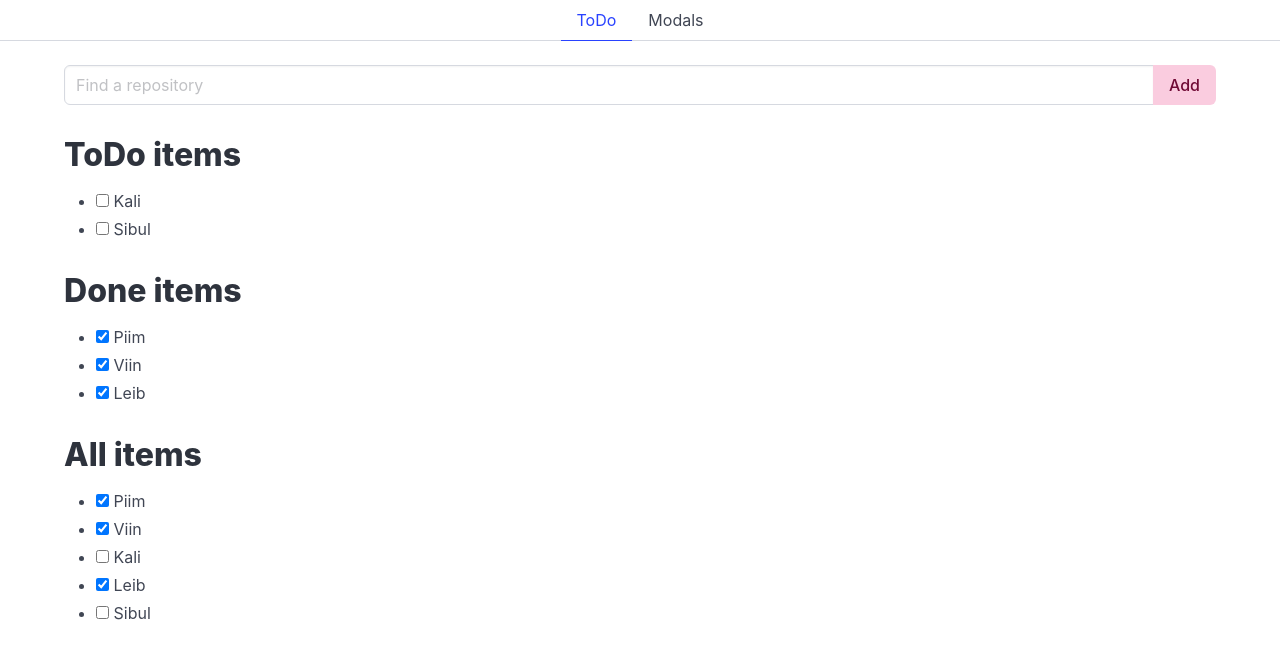
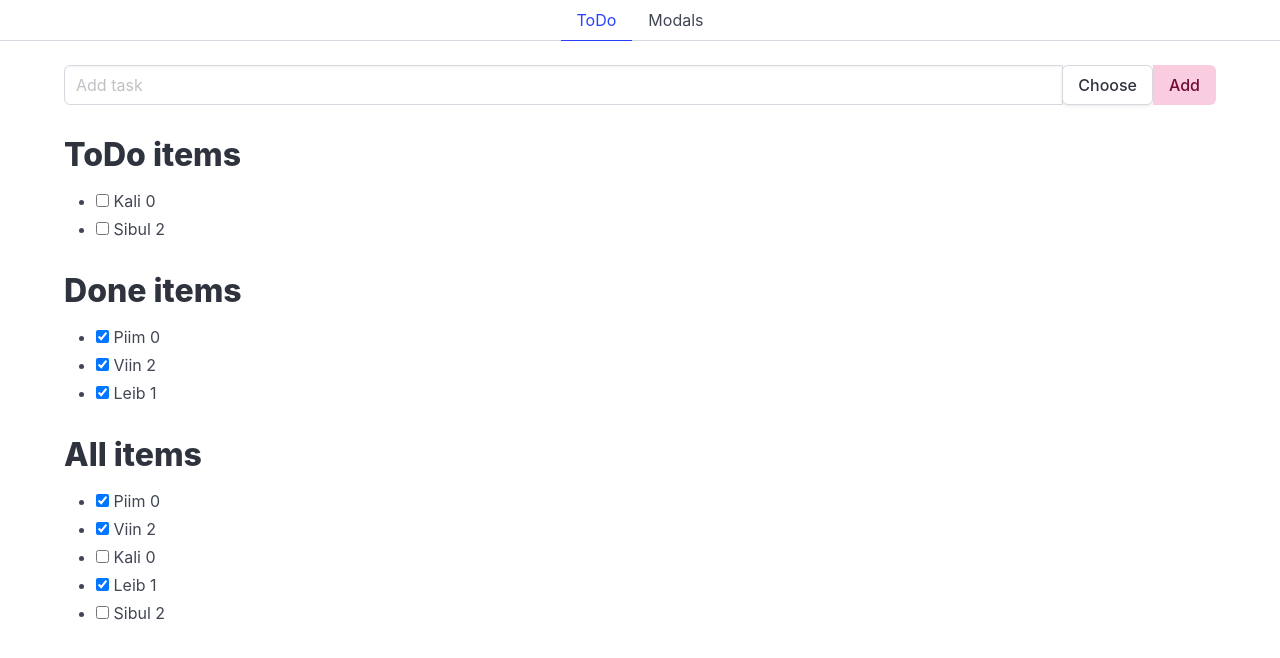
Before and after one commit to nelson-arrak/learnfront, a Vue app: page / in a window 1280 px wide. Shown: the top 658 px of the page. Built offline with nearby package versions, Linux system fonts and the light colour scheme.

Commit message:
Add item importance values

```diff
--- a/src/components/ItemList.vue
+++ b/src/components/ItemList.vue
@@ -7,7 +7,7 @@ defineProps(['items', 'title'])
     <ul>
         <li v-for="item in items" :key="item.id">
             <input type="checkbox" v-model="item.isDone">
-            {{ item.text }}
+            {{ item.text + " " + item.importance}}
         </li>
     </ul>
 </template>
--- a/src/pages/ToDo.vue
+++ b/src/pages/ToDo.vue
@@ -1,22 +1,30 @@
 <script setup>
-import {computed, ref } from 'vue';
+import { computed, ref } from 'vue';
 import ItemList from '../components/ItemList.vue';
 
-let isPrimary = ref(true);
+let importanceTerms = ref([
+    'Low',
+    'Medium',
+    'High',
+    'Choose'
+])
+let activeImportance = 3;
+
+let isActive = ref(true);
 let text = ref('');
 let newItem = ref(['']);
 let i = 0;
 let items = ref([
-    {id:i++, text:'Piim', isDone: true},
-    {id:i++, text:'Viin', isDone: true},
-    {id:i++, text:'Kali', isDone: false},
-    {id:i++, text:'Leib', isDone: true},
-    {id:i++, text:'Sibul', isDone: false},
+    { id: i++, text: 'Piim', isDone: true, importance: 0 },
+    { id: i++, text: 'Viin', isDone: true, importance: 2},
+    { id: i++, text: 'Kali', isDone: false, importance: 0 },
+    { id: i++, text: 'Leib', isDone: true, importance: 1 },
+    { id: i++, text: 'Sibul', isDone: false, importance: 2 },
 ]);
 
 function add() {
     if (newItem.value.trim() !== '') {
-        items.value.push({id:i++, text:newItem.value.trim(), isDone: false});
+        items.value.push({ id: i++, text: newItem.value.trim(), isDone: false, importance: activeImportance });
     }
     newItem.value = '';
 }
@@ -29,8 +37,24 @@ let toDoItems = computed(() => items.value.filter(item => !item.isDone));
     <div class="container content mt-3">
         <div class="field has-addons">
             <div class="control is-expanded">
-                <input @keydown.enter="add" v-model="newItem" class="input" type="text" placeholder="Find a repository">
+                <input @keydown.enter="add" v-model="newItem" class="input" type="text" placeholder="Add task">
             </div>
+            <!-- dropdown menu -->
+            <div @click="isActive = !isActive"  class="dropdown" :class="{'is-active': isActive, 'is-active': !isActive}">
+                <div class="dropdown-trigger">
+                    <button class="button" aria-haspopup="true" aria-controls="dropdown-menu3">
+                        <span >{{ importanceTerms[activeImportance] }}</span>
+                    </button>
+                </div>
+                <div class="dropdown-menu" id="dropdown-menu3" role="menu">
+                    <div class="dropdown-content">
+                        <button @click="activeImportance = 2" class="dropdown-item"> High </button>
+                        <button @click="activeImportance = 1" class="dropdown-item"> Medium </button>
+                        <button @click="activeImportance = 0" class="dropdown-item"> Low </button>
+                    </div>
+                </div>
+            </div>
+            <!-- add button -->
             <div class="control">
                 <button @click="add" class="button is-primary">
                     Add
```
